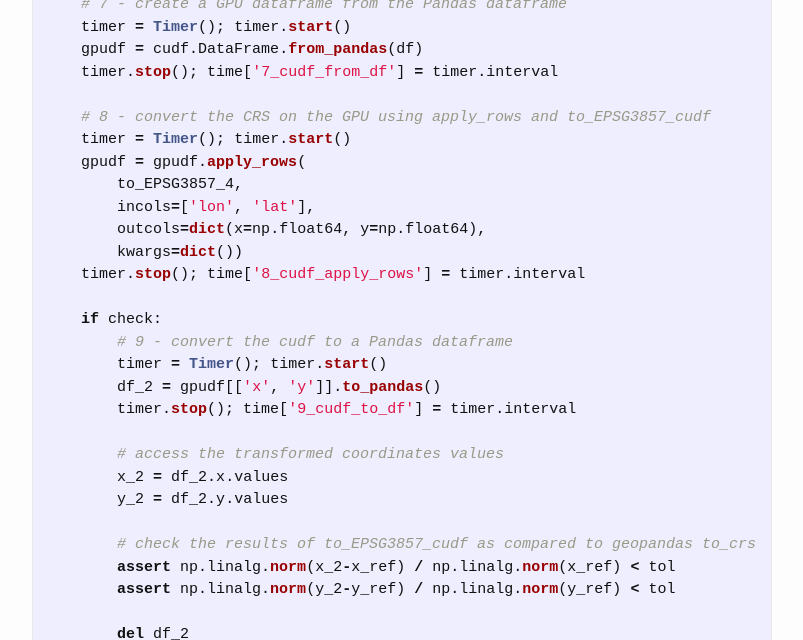
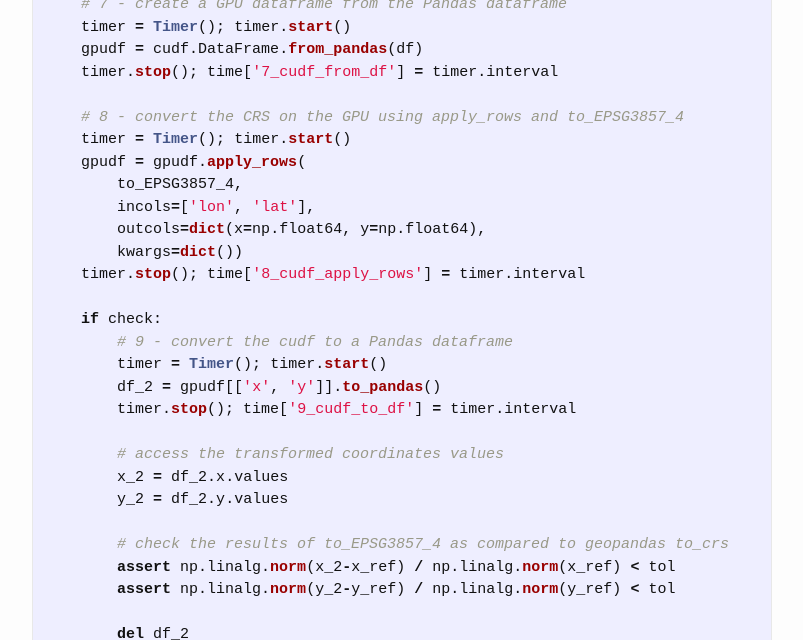
Before and after one commit to aetperf/aetperf.github.io, a Jekyll site: the page built from _posts/2019-06-12-GPU-Analytics_Ep-3,-Apply-a-function-to-the-rows-of-a-dataframe.md, in a window 1280 px wide and 900 px high, scrolled down 7796 px. Shown: the part 151-791 px from the top of the window, without its empty margins (238-1041 px from the left). Built offline with Jekyll 4.4.1, drawn with Linux system fonts in a browser that asks for light colours; some of the changed text lies outside the part shown.

Commit message:
fixed a function name

```diff
--- a/_posts/2019-06-12-GPU-Analytics_Ep-3,-Apply-a-function-to-the-rows-of-a-dataframe.md
+++ b/_posts/2019-06-12-GPU-Analytics_Ep-3,-Apply-a-function-to-the-rows-of-a-dataframe.md
@@ -414,7 +414,7 @@ def compare(n=10000, tol=1.e-12, check=True, vect=True):
     gpudf = cudf.DataFrame.from_pandas(df)
     timer.stop(); time['7_cudf_from_df'] = timer.interval
 
-    # 8 - convert the CRS on the GPU using apply_rows and to_EPSG3857_cudf
+    # 8 - convert the CRS on the GPU using apply_rows and to_EPSG3857_4
     timer = Timer(); timer.start()
     gpudf = gpudf.apply_rows(
         to_EPSG3857_4,
@@ -433,7 +433,7 @@ def compare(n=10000, tol=1.e-12, check=True, vect=True):
         x_2 = df_2.x.values
         y_2 = df_2.y.values
 
-        # check the results of to_EPSG3857_cudf as compared to geopandas to_crs
+        # check the results of to_EPSG3857_4 as compared to geopandas to_crs
         assert np.linalg.norm(x_2-x_ref) / np.linalg.norm(x_ref) < tol
         assert np.linalg.norm(y_2-y_ref) / np.linalg.norm(y_ref) < tol
 
@@ -594,7 +594,7 @@ This time the reduced `compare` function only has the following steps (we keep t
 - 5 - convert the CRS using Numba
 - 6 - convert the CRS using Numba parallel
 - 7 - create a GPU dataframe from the Pandas dataframe
-- 8 - convert the CRS on the GPU using apply_rows and to_EPSG3857_cudf
+- 8 - convert the CRS on the GPU using apply_rows and to_EPSG3857_4
 
 Here are the results:
 
```
Also changed, not shown: other parts of _posts/2019-06-12-GPU-Analytics_Ep-3,-Apply-a-function-to-the-rows-of-a-dataframe.md (+1 -1 lines).
